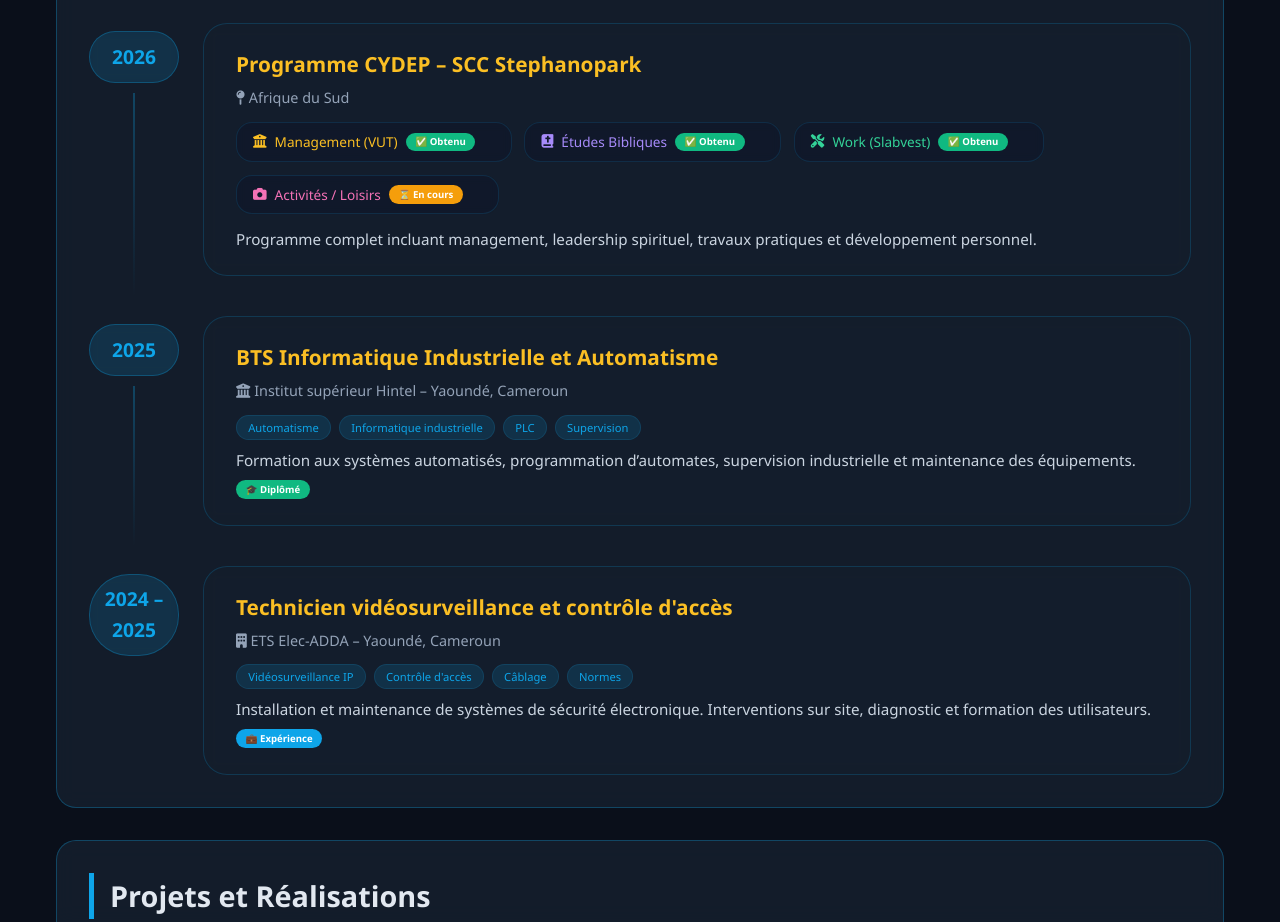
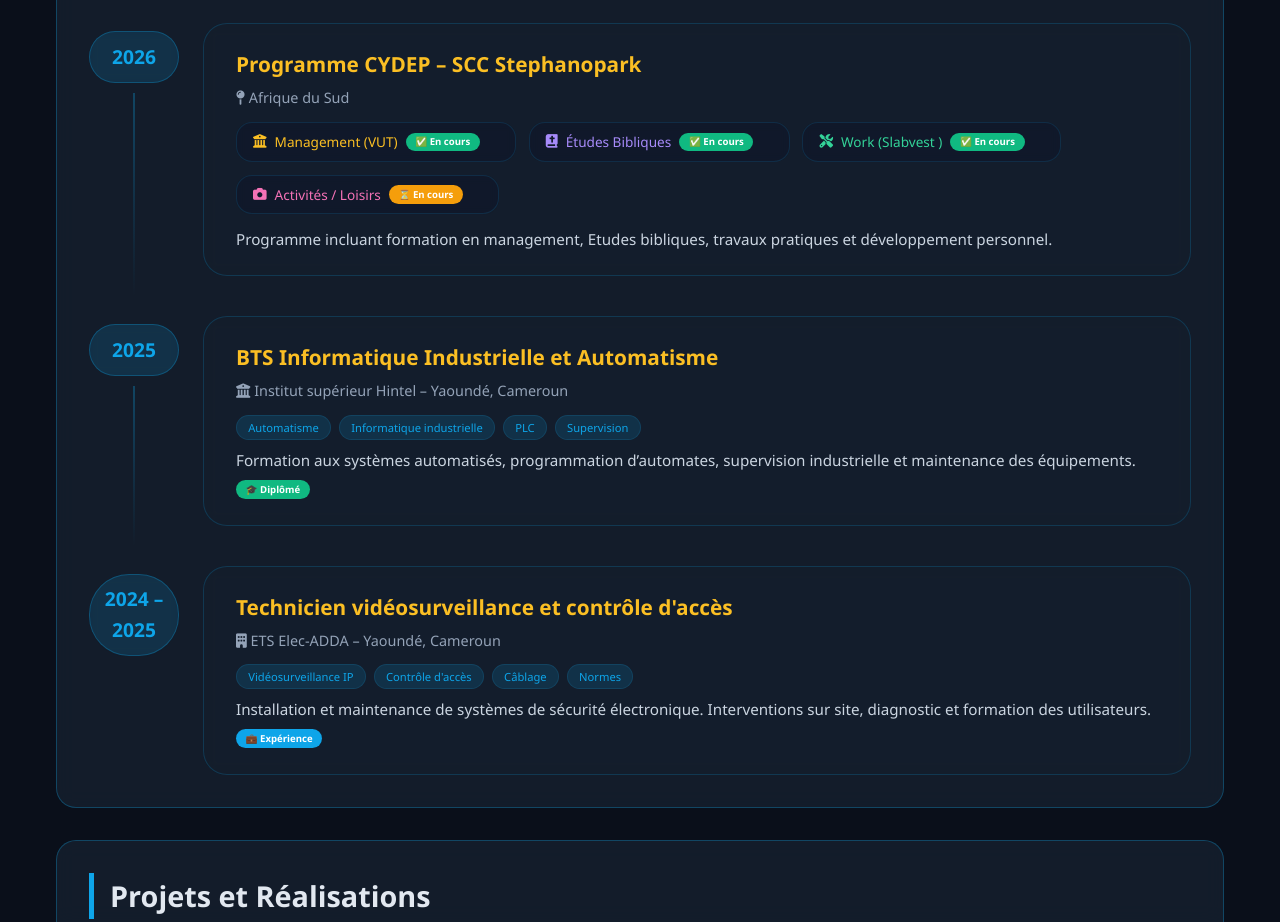
Before and after one commit to dan-code29/portfolio-daniel-cheffo, a plain HTML site: page index.html in a window 1280 px wide. Shown: the part 2360-3282 px from the top of the page. Drawn offline with nearby package versions, Linux system fonts and the light colour scheme.

Commit message:
Ajout dossier documents/ et CV PDF / Add documents folder and PDF CV

```diff
--- a/index.html
+++ b/index.html
@@ -842,7 +842,7 @@
         <p class="tagline">"Fusionner l'énergie, les réseaux et l'intelligence pour transformer vos bâtiments en infrastructures connectées, performantes et sécurisées."</p>
         <p class="typewriter-container">Expert en : <span id="typewriter-text"></span><span class="cursor">|</span></p>
         <div class="hero-buttons">
-            <a href="assets/documents/CV_Neguem_Cheffo_Daniel.pdf" download class="btn primary-btn"><i class="fas fa-download"></i> Télécharger mon CV</a>
+            <a href="assets/documents/Daniel_Cheffo_Electronic_Security_Technician_CV.pdf" download class="btn primary-btn"><i class="fas fa-download"></i> Télécharger mon CV</a>
             <a href="#projects" class="btn secondary-btn">Découvrir mes projets <i class="fas fa-arrow-right"></i></a>
         </div>
     </header>
@@ -921,19 +921,19 @@
                         <!-- Management (VUT) - Couleur Or -->
                         <a href="vut-details.html" class="diploma-card card-management">
                             <i class="fas fa-university"></i> Management (VUT)
-                            <span class="diploma-badge">✅ Obtenu</span>
+                            <span class="diploma-badge">✅ En cours</span>
                             <span class="diploma-arrow"><i class="fas fa-arrow-right"></i></span>
                         </a>
                         <!-- Études Bibliques - Couleur Violet -->
                         <a href="bible-details.html" class="diploma-card card-bible">
                             <i class="fas fa-bible"></i> Études Bibliques
-                            <span class="diploma-badge">✅ Obtenu</span>
+                            <span class="diploma-badge">✅ En cours</span>
                             <span class="diploma-arrow"><i class="fas fa-arrow-right"></i></span>
                         </a>
                         <!-- Work (Slabvest) - Couleur Vert Émeraude -->
                         <a href="slabvest-details.html" class="diploma-card card-work">
-                            <i class="fas fa-tools"></i> Work (Slabvest)
-                            <span class="diploma-badge">✅ Obtenu</span>
+                            <i class="fas fa-tools"></i> Work (Slabvest )
+                            <span class="diploma-badge">✅ En cours</span>
                             <span class="diploma-arrow"><i class="fas fa-arrow-right"></i></span>
                         </a>
                         <!-- Activités / Loisirs - Couleur Rose -->
@@ -944,7 +944,7 @@
                         </a>
                     </div>
                     <p class="year-desc">
-                        Programme complet incluant management, leadership spirituel,
+                        Programme incluant formation en management, Etudes bibliques,
                         travaux pratiques et développement personnel.
                     </p>
                 </div>
```
Also changed, not shown: 1 other file.
